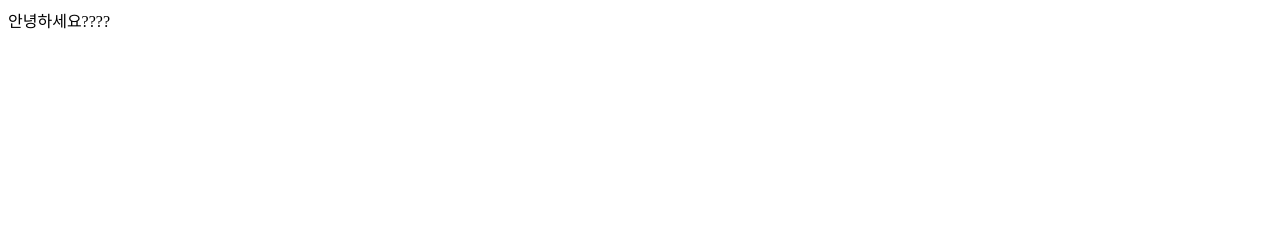
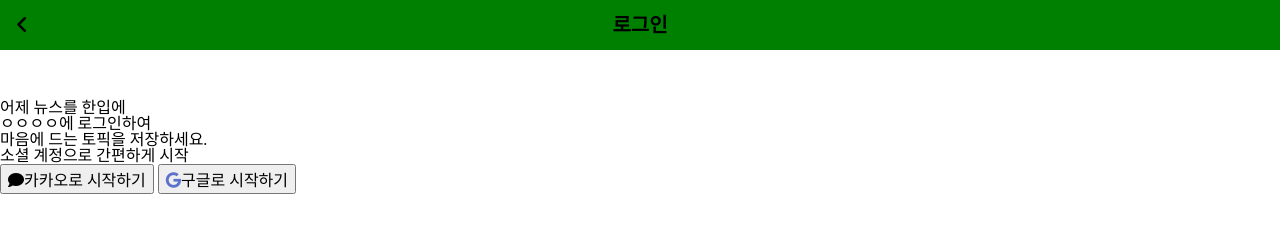
Before and after one commit to dailyganzi/Dailyganzi-FE, a plain HTML site: page pages/login.html in a window 1280 px wide. Drawn offline with Linux system fonts and the light colour scheme.

Commit message:
스타일: login.css header 부분 수정

```diff
--- a/pages/login.html
+++ b/pages/login.html
@@ -4,8 +4,39 @@
     <meta charset="UTF-8" />
     <meta name="viewport" content="width=device-width, initial-scale=1.0" />
     <title>login</title>
+    <script
+      src="https://kit.fontawesome.com/ba7b6d7fea.js"
+      crossorigin="anonymous"
+    ></script>
+    <link rel="stylesheet" href="/Dailyganzi-FE/styles/login.css" />
   </head>
   <body>
-    안녕하세요????
+    <header>
+      <div class="previous-button">
+        <button><i class="fa-solid fa-angle-left"></i></button>
+      </div>
+      <h3>로그인</h3>
+    </header>
+    <main>
+      <h1>어제 뉴스를 한입에</h1>
+      <p>
+        <span>ㅇㅇㅇㅇ에 로그인</span>하여<br />마음에 드는 토픽을 저장하세요.
+      </p>
+      <div class="login-line">
+        <div></div>
+        <p>소셜 계정으로 간편하게 시작</p>
+        <div></div>
+      </div>
+      <div class="login-buttons">
+        <button class="kakao-login">
+          <i class="fa-solid fa-comment"></i>카카오로 시작하기
+        </button>
+        <button class="google-login">
+          <i class="fa-brands fa-google" style="color: #5c72cc"></i>구글로
+          시작하기
+        </button>
+      </div>
+    </main>
+    <footer></footer>
   </body>
 </html>
--- /dev/null
+++ b/styles/login.scss
@@ -0,0 +1,34 @@
+@import "./reset.css";
+@import "./variables/color";
+
+body {
+  width: 100%;
+  height: 100%;
+}
+
+header {
+  position: relative;
+  width: 100%;
+  height: 50px;
+  margin-bottom: 50px;
+  display: flex;
+  align-items: center;
+  justify-content: center;
+  background-color: green;
+  div.previous-button {
+    position: absolute;
+    left: 10px;
+    button {
+      background: none;
+      border: none;
+      i {
+        font-size: 20px;
+      }
+    }
+  }
+  h3 {
+    text-align: center;
+    font-size: 20px;
+    font-weight: bold;
+  }
+}
```
Also changed, not shown: styles/login.css (added), 1 other file.
